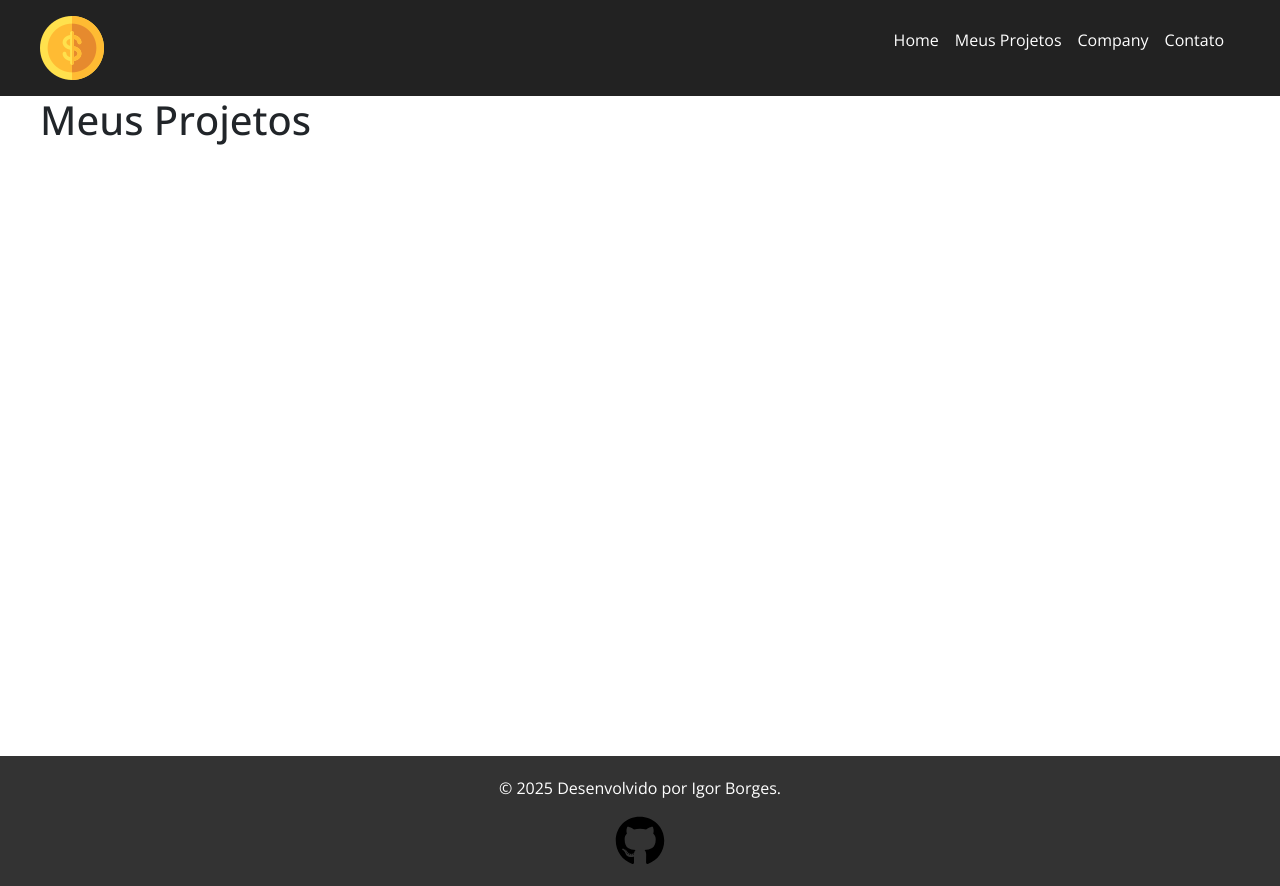
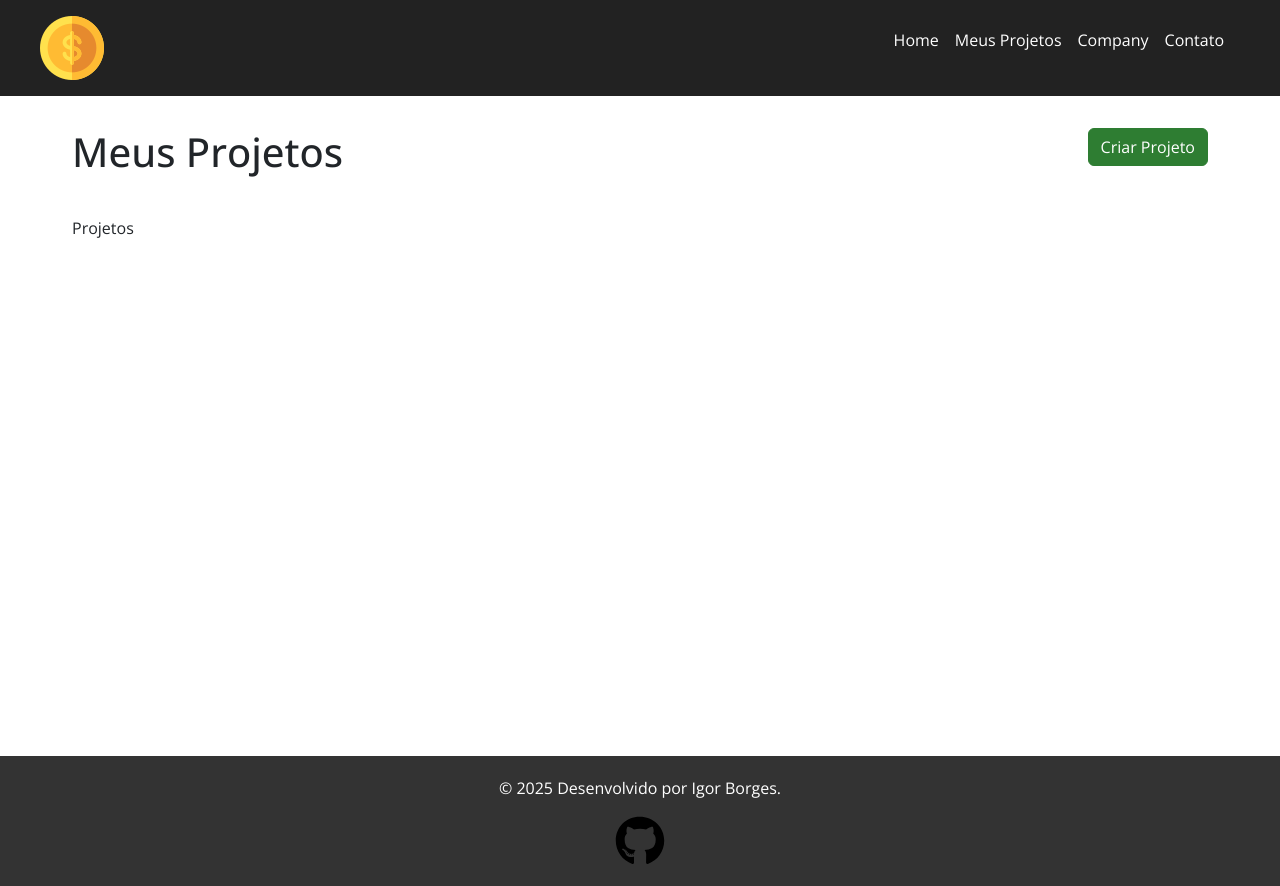
Before and after one commit to gori2016/Gerenciador-de-Projetos-em-React, a React (Vite) app in the folder meu-projeto/: page /projects in a window 1280 px wide. Built offline with nearby package versions, Linux system fonts and the light colour scheme; a web font is replaced by a local one.

Commit message:
Atualiza título da página e melhora a estrutura do componente de projetos

```diff
--- a/meu-projeto/index.html
+++ b/meu-projeto/index.html
@@ -11,7 +11,7 @@
     href="https://fonts.googleapis.com/css2?family=DM+Serif+Text:ital@0;1&family=Freeman&family=Inter:ital,opsz,wght@0,14..32,100..900;1,14..32,100..900&family=Manrope:wght@200..800&family=Open+Sans:ital,wght@0,300..800;1,300..800&family=Playfair+Display:ital,wght@0,400..900;1,400..900&family=Playwrite+NO:wght@100..400&family=Roboto:ital,wght@0,100..900;1,100..900&display=swap"
     rel="stylesheet">
 
-  <title>igoor</title>
+  <title>Vetra</title>
 </head>
 
 <body>
--- a/meu-projeto/src/components/pages/Projects.jsx
+++ b/meu-projeto/src/components/pages/Projects.jsx
@@ -1,16 +1,25 @@
 import Message from "../layout/Message"
 import { useLocation } from "react-router-dom"
+import styles from "./Projects.module.css"
+import Container from "../layout/Container"
+import LinkButtom from "../layout/LinkButtom"
 
-function Projects(){
+function Projects() {
     const location = useLocation()
     let mensage = ""
-    if(location.state){
+    if (location.state) {
         mensage = location.state.message
     }
-    return(
-        <div>
-            <h1>Meus Projetos</h1>
+    return (
+        <div className={styles.project_container}>
+            <div className={styles.title_container}>
+                <h1>Meus Projetos</h1>
+                <LinkButtom to="/newproject" text="Criar Projeto" />
+            </div>
             {mensage && <Message type="success" msg={mensage} />}
+            <Container customClass="start">
+                <p>Projetos</p>
+            </Container>
         </div>
     )
 }
--- /dev/null
+++ b/meu-projeto/src/components/pages/Projects.module.css
@@ -0,0 +1,11 @@
+.project_container{
+    padding: 2em;
+    margin-bottom: 2em;
+    width: 100%;
+}
+
+.title_container{
+    display: flex;
+    justify-content: space-between;
+    margin-bottom: 2em;
+}
```
